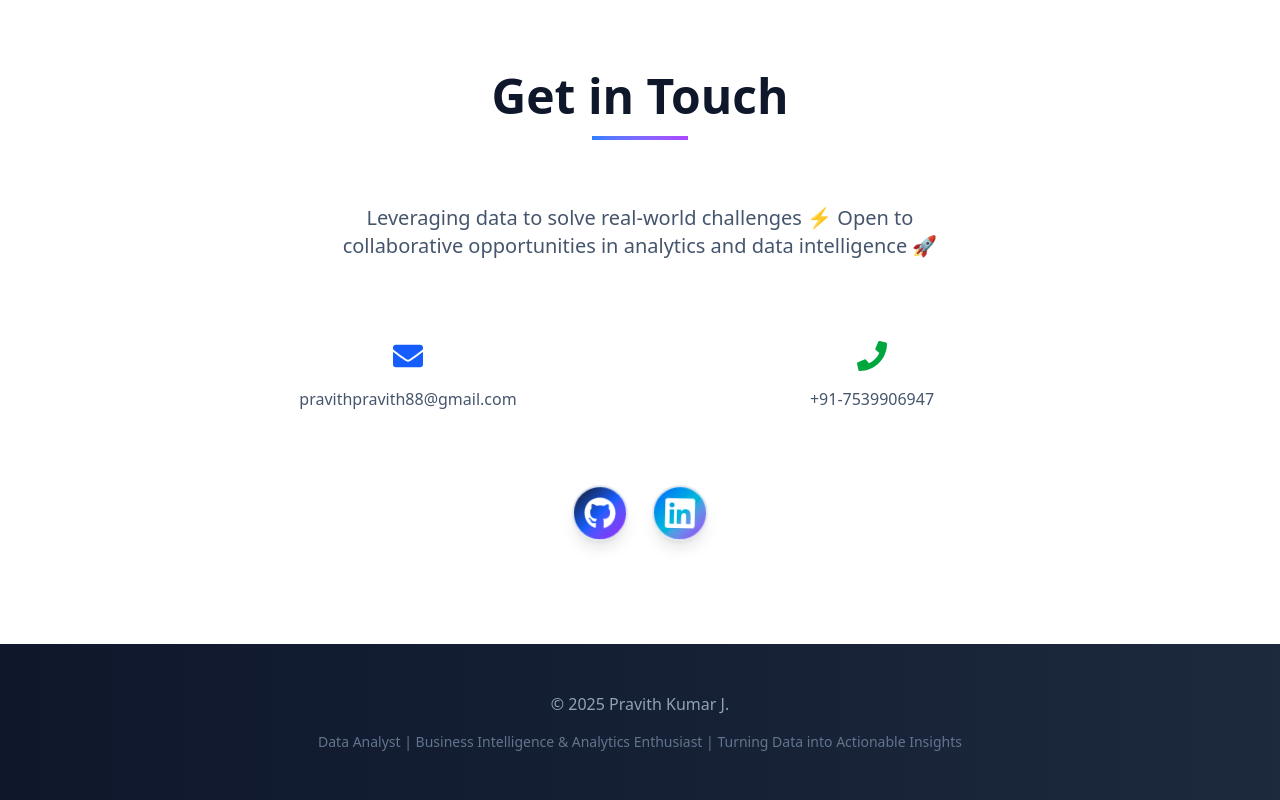
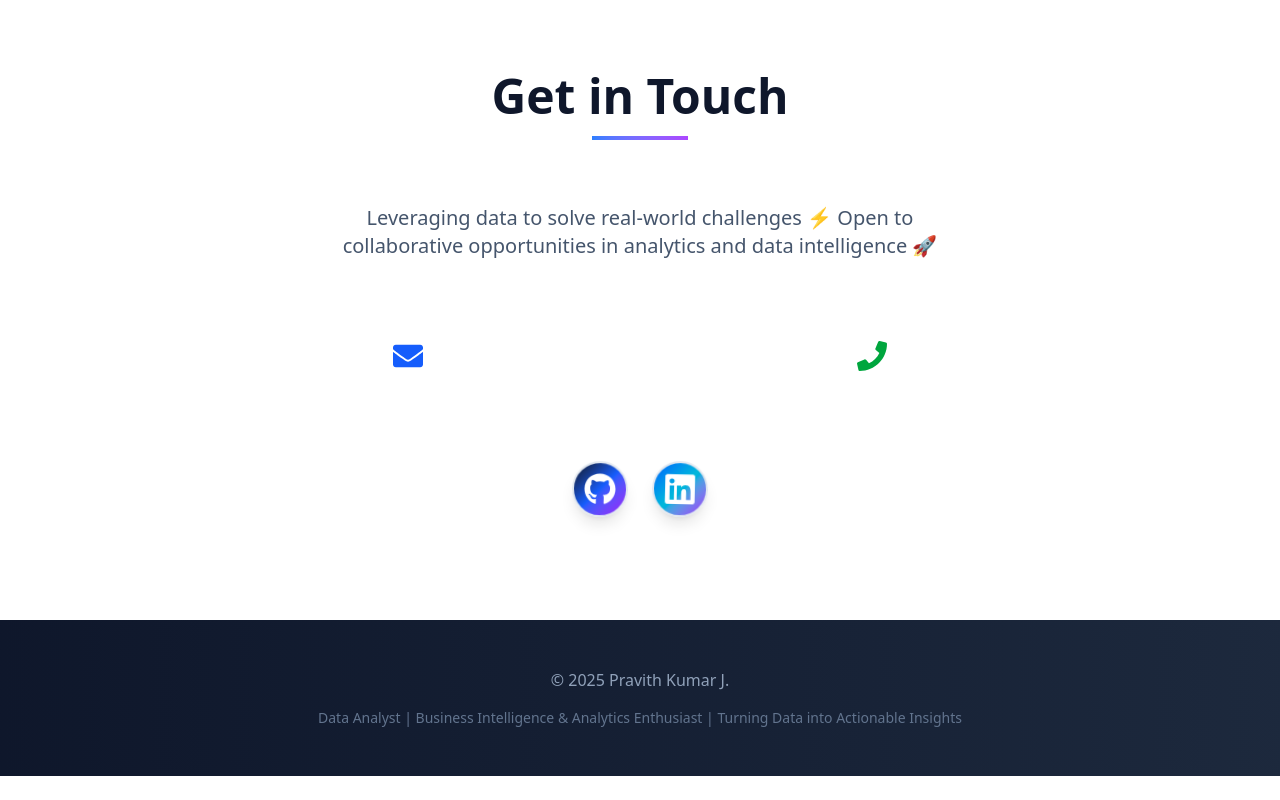
Before and after one commit to IamPravith/my-protfolio, a Next.js app: page / in a window 1280 px wide. Shown: the part 8885-9685 px from the top of the page. After the commit the page ends 9661 px from the top, so only its background shows below. Built offline with nearby package versions, Linux system fonts and the light colour scheme.

Commit message:
Initial upload of Vinay-s-Portfolio

```diff
--- a/src/app/page.tsx
+++ b/src/app/page.tsx
@@ -1339,15 +1339,15 @@ export default function Home() {
           <div className="grid md:grid-cols-2 gap-8 mb-12">
             <div className="glass-card p-8 animate-slide-in-left">
               <FaEnvelope className="text-blue-600 text-3xl mx-auto mb-4" />
-              <a href="mailto:gupta.vinayC@gmail.com" className="text-slate-600 dark:text-slate-300 hover:text-blue-600 dark:hover:text-blue-400 transition-colors">
-                pravithpravith88@gmail.com
+              <a href="pravithpravith88@gmail.com" className="text-slate-600 dark:text-slate-300 hover:text-blue-600 dark:hover:text-blue-400 transition-colors">
+
               </a>
             </div>
 
             <div className="glass-card p-8 animate-slide-in-right">
               <FaPhone className="text-green-600 text-3xl mx-auto mb-4" />
-              <a href="tel:+917738927663" className="text-slate-600 dark:text-slate-300 hover:text-green-600 dark:hover:text-green-400 transition-colors">
-                +91-7539906947
+              <a href="tel:+91-7539906947" className="text-slate-600 dark:text-slate-300 hover:text-green-600 dark:hover:text-green-400 transition-colors">
+
               </a>
             </div>
           </div>
```
